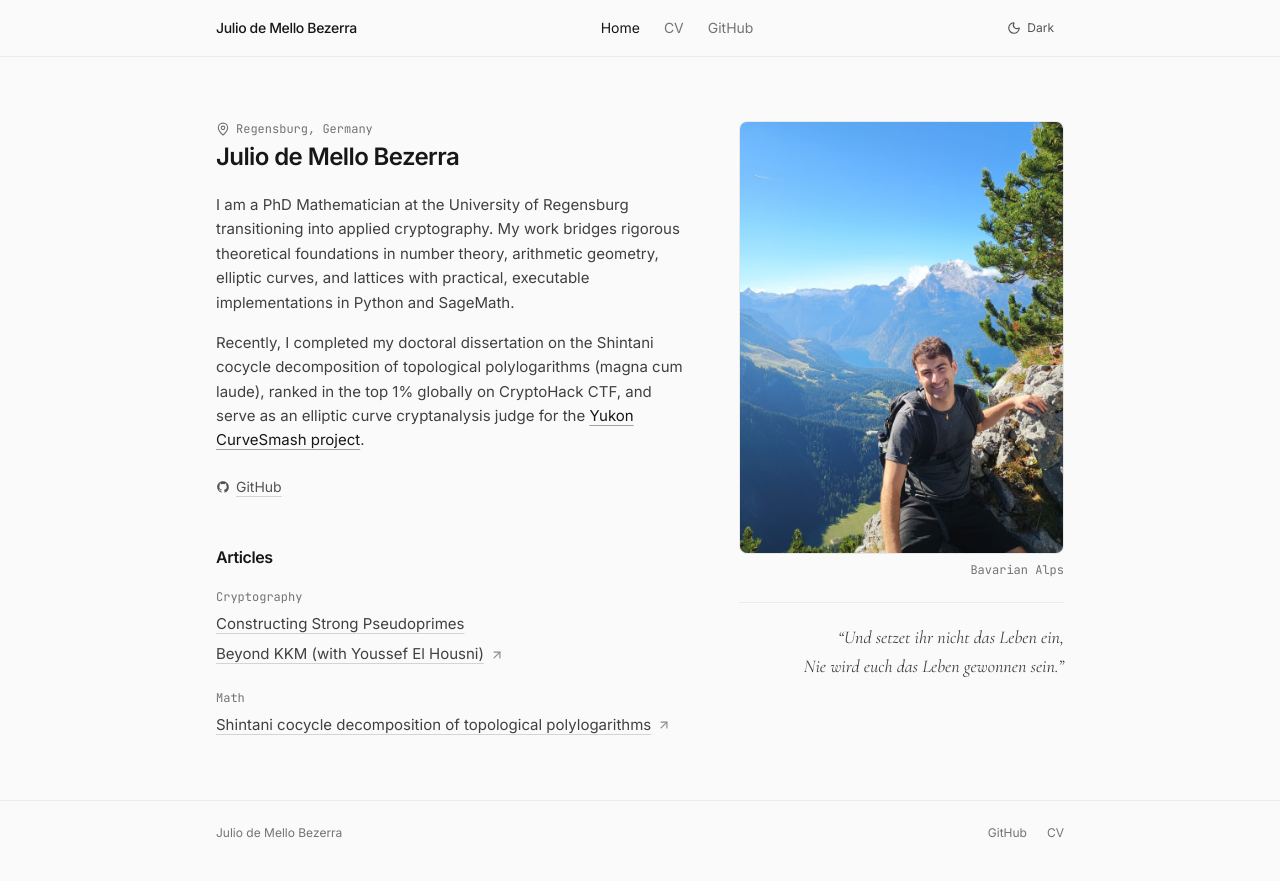
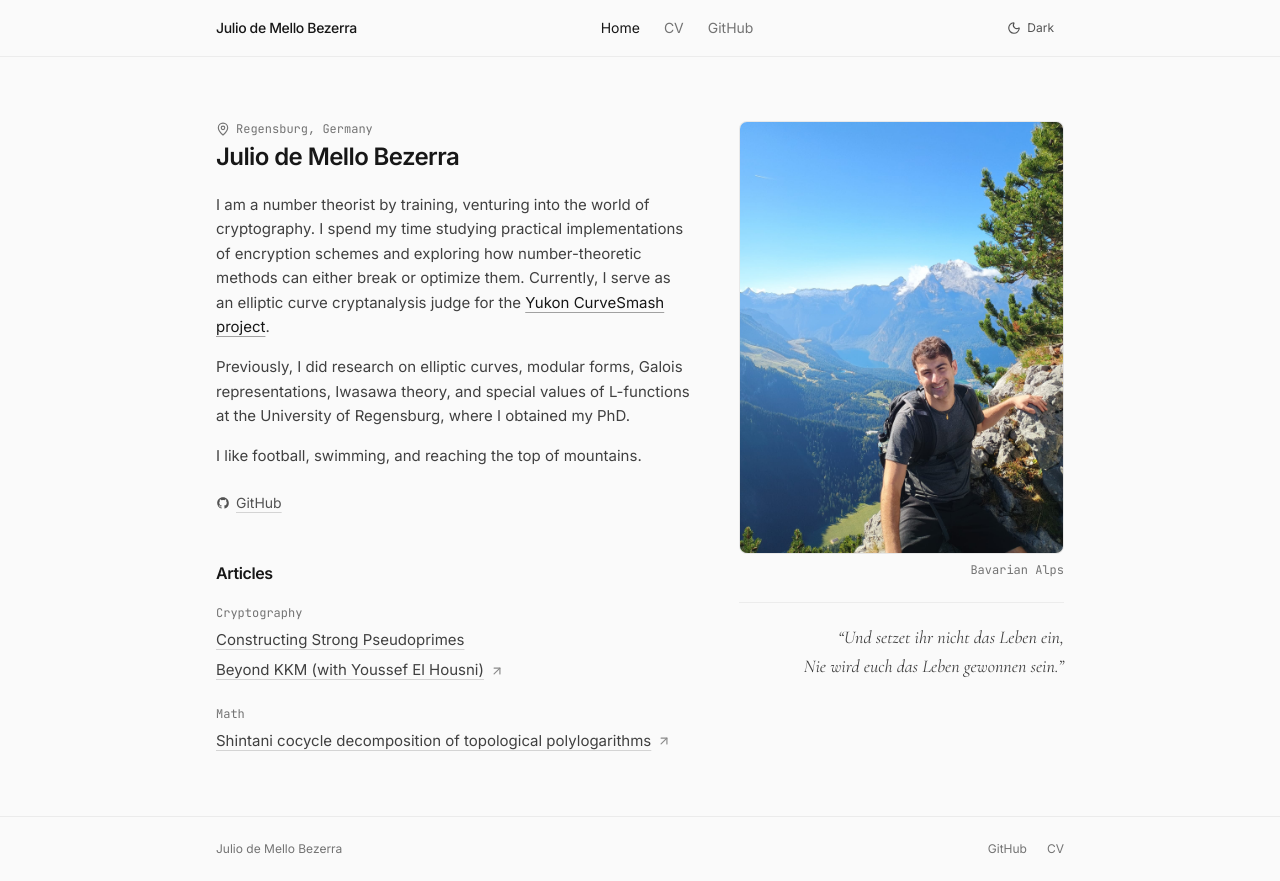
Before and after one commit to JuliodeMelloBezerra/juliodemellobezerra.github.io, a React (Vite) app: page / in a window 1280 px wide. Built offline with nearby package versions, Linux system fonts and the light colour scheme.

Commit message:
Updated Bio

```diff
--- a/src/App.tsx
+++ b/src/App.tsx
@@ -340,10 +340,7 @@ export default function App() {
 
                 <div className="space-y-4 text-[15px] leading-relaxed text-neutral-700 dark:text-neutral-300">
                   <p>
-                    I am a PhD Mathematician at the University of Regensburg transitioning into applied cryptography. My work bridges rigorous theoretical foundations in number theory, arithmetic geometry, elliptic curves, and lattices with practical, executable implementations in Python and SageMath.
-                  </p>
-                  <p>
-                    Recently, I completed my doctoral dissertation on the Shintani cocycle decomposition of topological polylogarithms (magna cum laude), ranked in the top 1% globally on CryptoHack CTF, and serve as an elliptic curve cryptanalysis judge for the{' '}
+                    I am a number theorist by training, venturing into the world of cryptography. I spend my time studying practical implementations of encryption schemes and exploring how number-theoretic methods can either break or optimize them. Currently, I serve as an elliptic curve cryptanalysis judge for the{' '}
                     <a
                       href={profile.curveSmashUrl}
                       target="_blank"
@@ -353,6 +350,12 @@ export default function App() {
                       Yukon CurveSmash project
                     </a>
                     .
+                  </p>
+                  <p>
+                    Previously, I did research on elliptic curves, modular forms, Galois representations, Iwasawa theory, and special values of L-functions at the University of Regensburg, where I obtained my PhD.
+                  </p>
+                  <p>
+                    I like football, swimming, and reaching the top of mountains.
                   </p>
                 </div>
 
```
